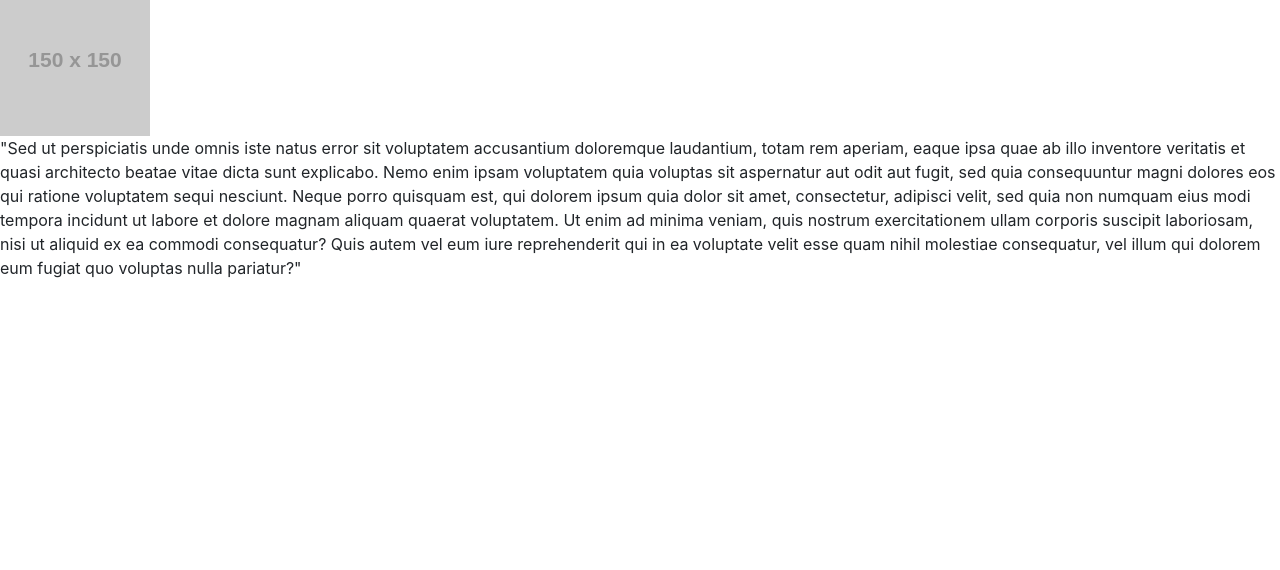
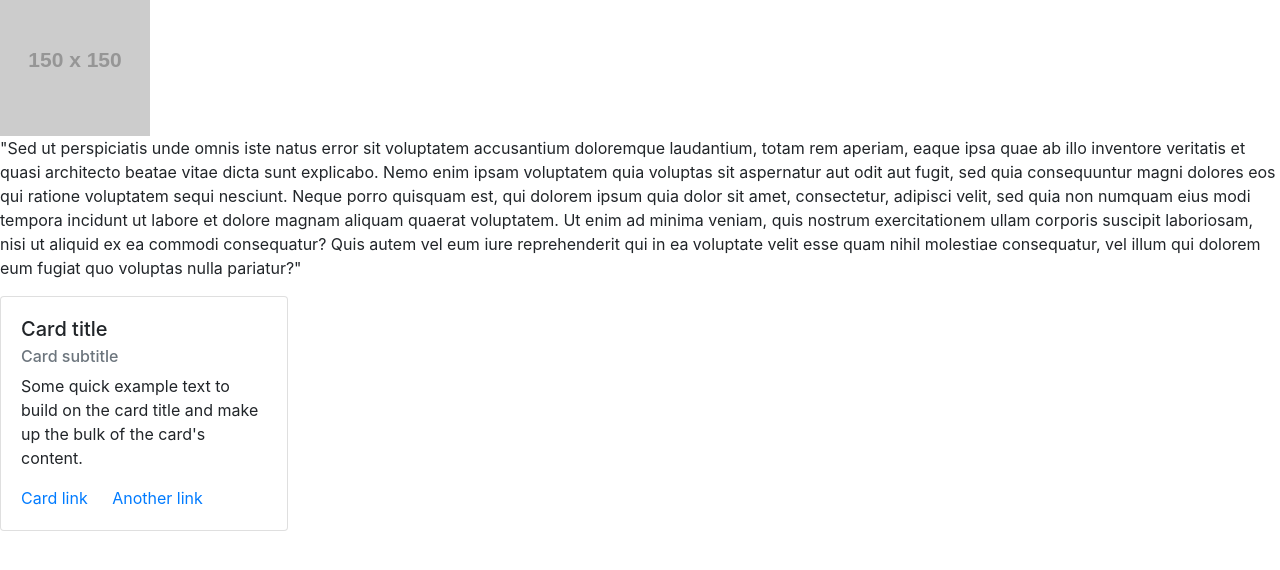
Before and after one commit to Johnathan998/Johnathan998-portfolio-bootstrap, a plain HTML site: page index.html in a window 1280 px wide. Shown: the part 126-696 px from the top of the page. Drawn offline with nearby package versions, Linux system fonts and the light colour scheme; placeholder pictures from the web are drawn by us.

Commit message:
starting bootstrap portfolio

```diff
--- a/index.html
+++ b/index.html
@@ -43,6 +43,17 @@
         nisi ut aliquid ex ea commodi consequatur? Quis autem vel eum iure reprehenderit qui in ea voluptate velit esse
         quam nihil molestiae consequatur, vel illum qui dolorem eum fugiat quo voluptas nulla pariatur?"
     </p>
+
+    <div class="card" style="width: 18rem;">
+        <div class="card-body">
+            <h5 class="card-title">Card title</h5>
+            <h6 class="card-subtitle mb-2 text-muted">Card subtitle</h6>
+            <p class="card-text">Some quick example text to build on the card title and make up the bulk of the card's
+                content.</p>
+            <a href="#" class="card-link">Card link</a>
+            <a href="#" class="card-link">Another link</a>
+        </div>
+    </div>
 </body>
 
 </html>
```
Also changed, not shown: contact.html (added), portfolio.html (added).
